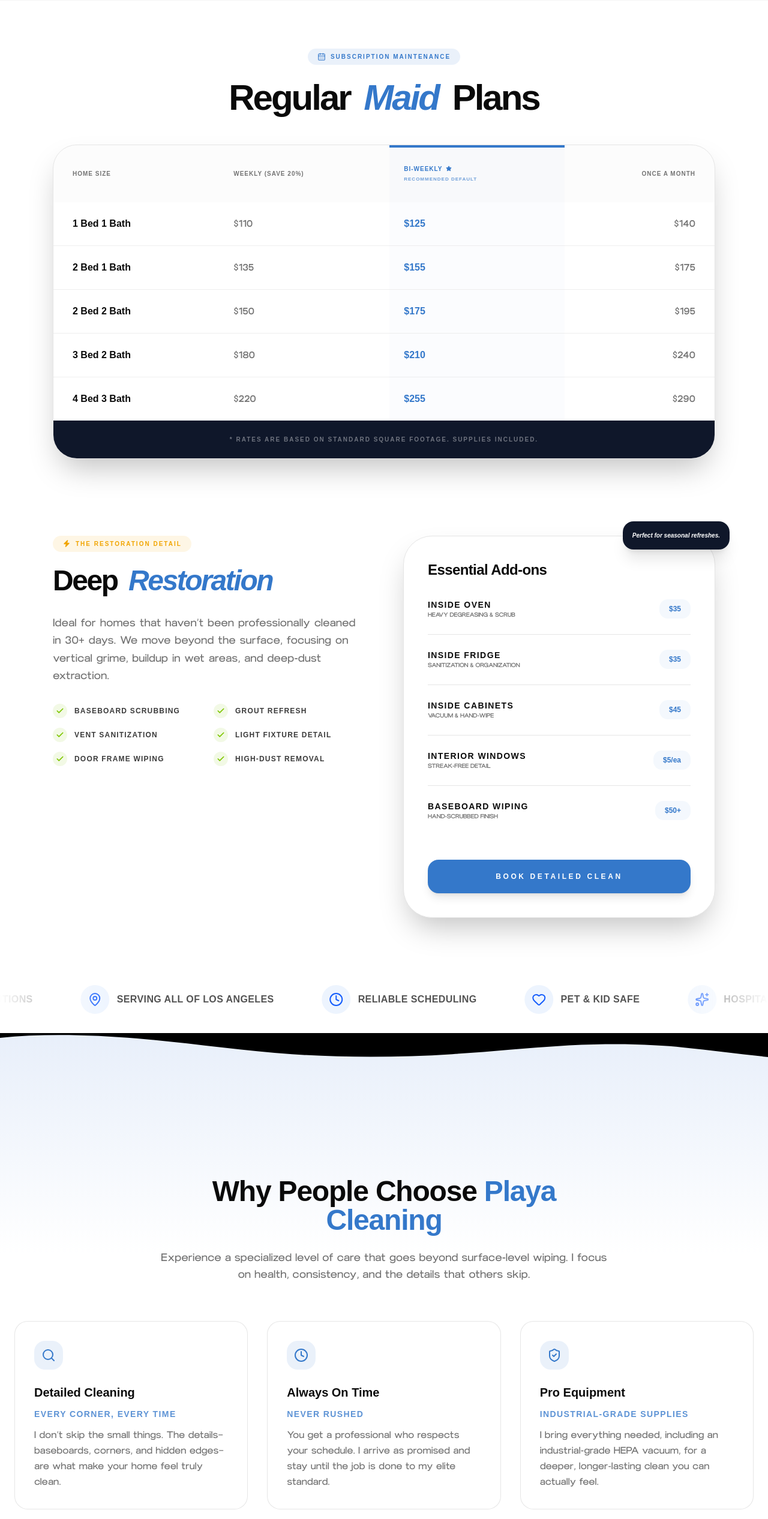
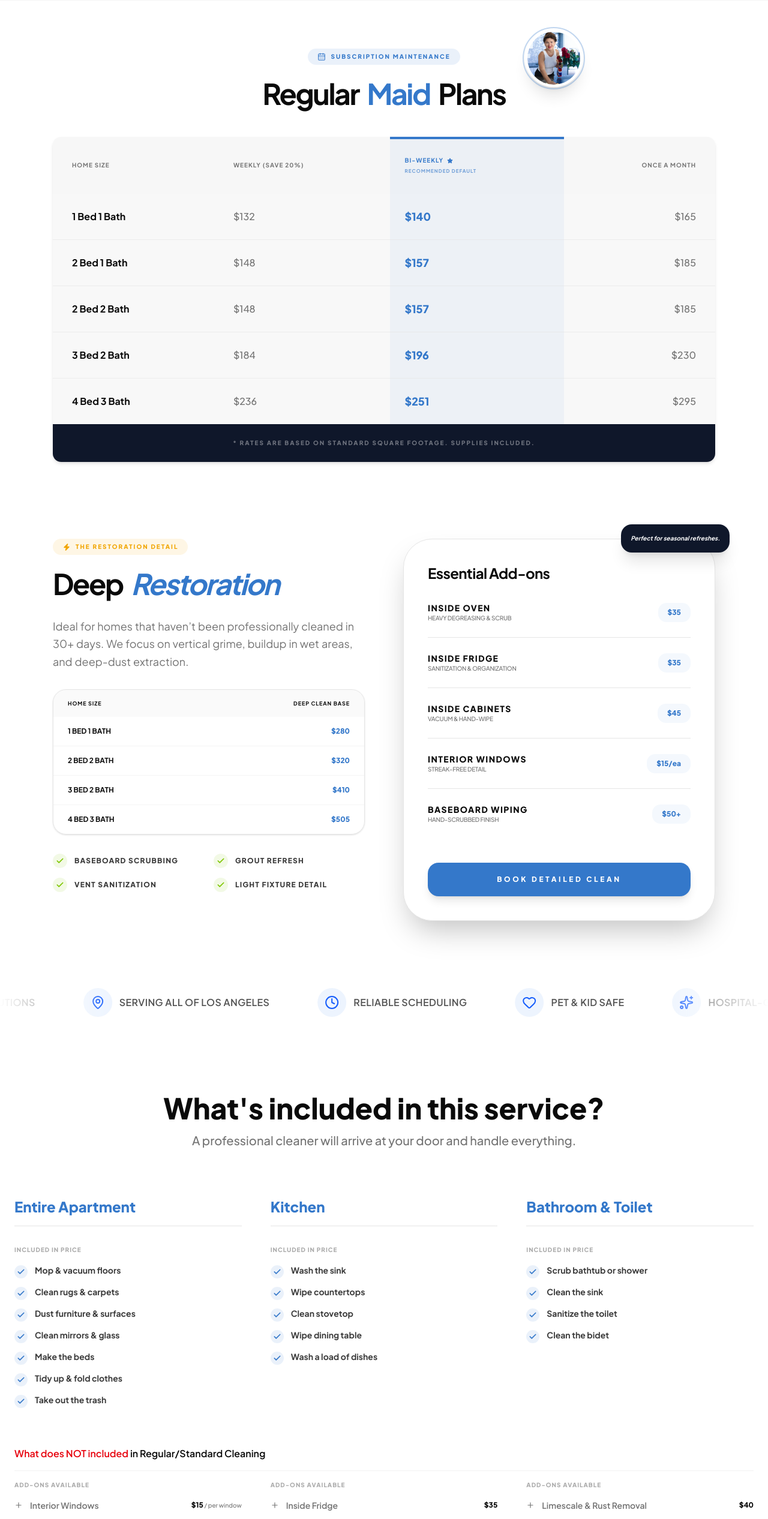
Before and after one commit to mikohan/playa_cleaning, a Next.js app: page /pricing in a window 1280 px wide. Shown: the part 80-2612 px from the top of the page at 60% size. Built offline with nearby package versions, Linux system fonts and the light colour scheme; a web font is replaced by a local one.

Commit message:
Fixed prices

```diff
--- a/app/data/cleaning-details.ts
+++ /dev/null
@@ -1,110 +0,0 @@
-// Define the base scope used for Standard/Deep/Move-Out cleaning
-export const baseCleaningScope = {
-  general: {
-    title: "Entire Apartment",
-    included: [
-      "Mop & vacuum floors",
-      "Clean rugs & carpets",
-      "Dust furniture & surfaces",
-      "Clean mirrors & glass",
-      "Make the beds",
-      "Tidy up & fold clothes",
-      "Take out the trash",
-    ],
-    extras: [
-      { name: "Wash Windows", price: 25, unit: "per window" },
-      { name: "Balcony Glass", price: 60, unit: "per balcony" },
-      { name: "Pet Hair Removal", price: 35, unit: "" },
-      { name: "Bring Vacuum", price: 30, unit: "" },
-      { name: "Clean Balcony", price: 45, unit: "" },
-      { name: "Ironing", price: 40, unit: "per hour" },
-      { name: "Key Delivery/Pickup", price: 25, unit: "" },
-      { name: "Clean Walk-in Closet", price: 35, unit: "" },
-      { name: "Chandelier Cleaning", price: 20, unit: "per pc" },
-    ],
-  },
-  kitchen: {
-    title: "Kitchen",
-    included: [
-      "Wash the sink",
-      "Wipe countertops",
-      "Clean stovetop",
-      "Wipe dining table",
-      "Wash a load of dishes",
-    ],
-    extras: [
-      { name: "Inside Fridge", price: 35, unit: "" },
-      { name: "Inside Oven", price: 40, unit: "" },
-      { name: "Inside Microwave", price: 15, unit: "" },
-      { name: "Inside Kitchen Cabinets", price: 45, unit: "" },
-      { name: "Deep Kitchen Scrub", price: 65, unit: "" },
-    ],
-  },
-  bathroom: {
-    title: "Bathroom & Toilet",
-    included: [
-      "Scrub bathtub or shower",
-      "Clean the sink",
-      "Sanitize the toilet",
-      "Clean the bidet",
-    ],
-    extras: [
-      { name: "Limescale & Rust Removal", price: 40, unit: "" },
-      { name: "Clean Pet Litter Box", price: 15, unit: "" },
-    ],
-  },
-}
-
-// Define the specialized scope for Upholstery (Angara Streamers style)
-export const upholsteryScope = {
-  sofa: {
-    title: "Sofa & Sectional",
-    included: [
-      "High-pressure steam extraction",
-      "Eco-friendly pre-treatment",
-      "Fabric-safe stain removal",
-      "Deodorizing treatment",
-    ],
-    extras: [
-      { name: "Fabric Protector (Scotchgard)", price: 45, unit: "per sofa" },
-      { name: "Deep Pet Odor Treatment", price: 50, unit: "" },
-    ],
-  },
-  mattress: {
-    title: "Mattresses & Rugs",
-    included: [
-      "UV Sanitization",
-      "Dust mite removal",
-      "Steam cleaning",
-      "Anti-allergen finish",
-    ],
-    extras: [{ name: "Pillow Sanitization", price: 15, unit: "per pc" }],
-  },
-  technical: {
-    title: "Equipment & Tech",
-    included: [
-      "Industrial Mytee Solution Hose",
-      "High-heat steam (210°F)",
-      "Non-toxic cleaning agents",
-    ],
-    extras: [],
-  },
-}
-
-/**
- * Helper function to select the right data based on the URL slug
- */
-export function getScopeBySlug(slug: string) {
-  switch (slug) {
-    case "upholstery-cleaning":
-    case "carpet-cleaning":
-      return upholsteryScope
-
-    // You can add more specific cases here as you build out your 8 services
-    // case "commercial-cleaning":
-    //   return commercialScope;
-
-    default:
-      return baseCleaningScope
-  }
-}
--- a/app/data/pricing.ts
+++ b/app/data/pricing.ts
@@ -2,9 +2,6 @@
  * PRICING SOURCE OF TRUTH
  */
 import {
-  Plus,
-  Minus,
-  Check,
   Refrigerator,
   Cookie,
   Eye,
@@ -12,8 +9,6 @@
   Waves,
   Zap,
   ShieldCheck,
-  ArrowRight,
-  Info,
   Fence,
 } from "lucide-react"
 
@@ -61,8 +56,16 @@
     pets: { label: "Patio/Balcony", price: 45, icon: Fence },
     windows: { label: "Interior Windows", price: 15, icon: Waves },
     blinds: { label: "Hand-Wipe Blinds", price: 12, icon: Eye },
+    cabinets: { label: "Inside Cabinets", price: 45, icon: Zap },
+    microwave: { label: "Inside Microwave", price: 15, icon: Zap },
+    limescale: {
+      label: "Limescale & Rust Removal",
+      price: 40,
+      icon: ShieldCheck,
+    },
   },
 }
+
 // Define helper types based on the matrix keys
 type BedCount = keyof typeof PRICING_MATRICES.STANDARD
 type BathCount = string // We use string here to allow for "5+"
@@ -75,27 +78,27 @@
 
 export const DEEP_CLEANING_ADDONS = [
   {
-    item: "Inside Oven",
-    price: 35,
-    displayPrice: "$35",
+    item: PRICING_ADDONS.addons.oven.label,
+    price: PRICING_ADDONS.addons.oven.price,
+    displayPrice: `$${PRICING_ADDONS.addons.oven.price}`,
     desc: "Heavy degreasing & scrub",
   },
   {
-    item: "Inside Fridge",
-    price: 35,
-    displayPrice: "$35",
+    item: PRICING_ADDONS.addons.fridge.label,
+    price: PRICING_ADDONS.addons.fridge.price,
+    displayPrice: `$${PRICING_ADDONS.addons.fridge.price}`,
     desc: "Sanitization & organization",
   },
   {
-    item: "Inside Cabinets",
-    price: 45,
-    displayPrice: "$45",
+    item: PRICING_ADDONS.addons.cabinets.label,
+    price: PRICING_ADDONS.addons.cabinets.price,
+    displayPrice: `$${PRICING_ADDONS.addons.cabinets.price}`,
     desc: "Vacuum & hand-wipe",
   },
   {
-    item: "Interior Windows",
-    price: 5,
-    displayPrice: "$5/ea",
+    item: PRICING_ADDONS.addons.windows.label,
+    price: PRICING_ADDONS.addons.windows.price,
+    displayPrice: `$${PRICING_ADDONS.addons.windows.price}/ea`,
     desc: "Streak-free detail",
   },
   {
@@ -110,10 +113,7 @@
  * Helper to get a calculated row for the Regular Cleaning table
  */
 export function getRegularPricingRow(beds: BedCount, baths: BathCount) {
-  // 1. Get the sub-object for bedrooms
   const bedEntry = PRICING_MATRICES.STANDARD[beds]
-
-  // 2. Cast the sub-object so we can index it with a string (the bathrooms)
   const base = (bedEntry as Record<string, number>)[baths] || 0
 
   return {
@@ -123,3 +123,138 @@
     monthly: base,
   }
 }
+
+// Define the base scope used for Standard/Deep/Move-Out cleaning
+export const baseCleaningScope = {
+  general: {
+    title: "Entire Apartment",
+    included: [
+      "Mop & vacuum floors",
+      "Clean rugs & carpets",
+      "Dust furniture & surfaces",
+      "Clean mirrors & glass",
+      "Make the beds",
+      "Tidy up & fold clothes",
+      "Take out the trash",
+    ],
+    extras: [
+      {
+        name: PRICING_ADDONS.addons.windows.label,
+        price: PRICING_ADDONS.addons.windows.price,
+        unit: "per window",
+      },
+      { name: "Balcony Glass", price: 60, unit: "per balcony" },
+      { name: "Pet Hair Removal", price: 35, unit: "" },
+      { name: "Bring Vacuum", price: 30, unit: "" },
+      {
+        name: PRICING_ADDONS.addons.pets.label,
+        price: PRICING_ADDONS.addons.pets.price,
+        unit: "",
+      },
+      { name: "Ironing", price: 40, unit: "per hour" },
+      { name: "Key Delivery/Pickup", price: 25, unit: "" },
+      { name: "Clean Walk-in Closet", price: 35, unit: "" },
+      { name: "Chandelier Cleaning", price: 20, unit: "per pc" },
+    ],
+  },
+  kitchen: {
+    title: "Kitchen",
+    included: [
+      "Wash the sink",
+      "Wipe countertops",
+      "Clean stovetop",
+      "Wipe dining table",
+      "Wash a load of dishes",
+    ],
+    extras: [
+      {
+        name: PRICING_ADDONS.addons.fridge.label,
+        price: PRICING_ADDONS.addons.fridge.price,
+        unit: "",
+      },
+      {
+        name: PRICING_ADDONS.addons.oven.label,
+        price: PRICING_ADDONS.addons.oven.price,
+        unit: "",
+      },
+      {
+        name: PRICING_ADDONS.addons.microwave.label,
+        price: PRICING_ADDONS.addons.microwave.price,
+        unit: "",
+      },
+      {
+        name: PRICING_ADDONS.addons.cabinets.label,
+        price: PRICING_ADDONS.addons.cabinets.price,
+        unit: "",
+      },
+      { name: "Deep Kitchen Scrub", price: 65, unit: "" },
+    ],
+  },
+  bathroom: {
+    title: "Bathroom & Toilet",
+    included: [
+      "Scrub bathtub or shower",
+      "Clean the sink",
+      "Sanitize the toilet",
+      "Clean the bidet",
+    ],
+    extras: [
+      {
+        name: PRICING_ADDONS.addons.limescale.label,
+        price: PRICING_ADDONS.addons.limescale.price,
+        unit: "",
+      },
+      { name: "Clean Pet Litter Box", price: 15, unit: "" },
+    ],
+  },
+}
+
+// Define the specialized scope for Upholstery (Angara Streamers style)
+export const upholsteryScope = {
+  sofa: {
+    title: "Sofa & Sectional",
+    included: [
+      "High-pressure steam extraction",
+      "Eco-friendly pre-treatment",
+      "Fabric-safe stain removal",
+      "Deodorizing treatment",
+    ],
+    extras: [
+      { name: "Fabric Protector (Scotchgard)", price: 45, unit: "per sofa" },
+      { name: "Deep Pet Odor Treatment", price: 50, unit: "" },
+    ],
+  },
+  mattress: {
+    title: "Mattresses & Rugs",
+    included: [
+      "UV Sanitization",
+      "Dust mite removal",
+      "Steam cleaning",
+      "Anti-allergen finish",
+    ],
+    extras: [{ name: "Pillow Sanitization", price: 15, unit: "per pc" }],
+  },
+  technical: {
+    title: "Equipment & Tech",
+    included: [
+      "Industrial Mytee Solution Hose",
+      "High-heat steam (210°F)",
+      "Non-toxic cleaning agents",
+    ],
+    extras: [],
+  },
+}
+
+/**
+ * Helper function to select the right data based on the URL slug
+ */
+export function getScopeBySlug(slug: string) {
+  switch (slug) {
+    case "upholstery-cleaning":
+    case "carpet-cleaning":
+      return upholsteryScope
+
+    default:
+      return baseCleaningScope
+  }
+}
--- a/app/pricing/page.tsx
+++ b/app/pricing/page.tsx
@@ -7,15 +7,16 @@
 import { BenefitsSection } from "@/components/cleaning/BenefitsSection"
 import { CallToAction } from "@/components/cleaning/CallToAction"
 import { ServiceComparison } from "@/components/cleaning/ServiceComparison"
-import { CleaningCalculator } from "@/components/cleaning/CleaningCalculator"
 import CleaningPriceTable from "@/components/newCleaning/CleainingPricingTable"
+import { ServiceScope } from "@/components/newCleaning/ServiceScope"
 
 export default function Page() {
   return (
-    <div>
+    <div className="font-jakarta">
       <Navbar />
       <CleaningPriceTable />
       <LogoTicker />
+      <ServiceScope />
       <BenefitsSection />
       <CallToAction />
       <WhyMe />
--- a/components/newCleaning/CleainingPricingTable.tsx
+++ b/components/newCleaning/CleainingPricingTable.tsx
@@ -1,23 +1,30 @@
 "use client"
 
 import React from "react"
-import { Check, Info, Zap, CalendarDays, Star } from "lucide-react"
-import { cn } from "@/lib/utils"
+import { Check, Zap, CalendarDays, Star } from "lucide-react"
+import {
+  getRegularPricingRow,
+  PRICING_MATRICES,
+  DEEP_CLEANING_ADDONS,
+} from "@/app/data/pricing" // Adjust this path to where your source of truth lives
+import Image from "next/image"
+import AliciaImage from "@/public/images/cleaning/hero-4.webp"
 
-const regularPricing = [
-  { rooms: "1 Bed 1 Bath", weekly: 110, biweekly: 125, monthly: 140 },
-  { rooms: "2 Bed 1 Bath", weekly: 135, biweekly: 155, monthly: 175 },
-  { rooms: "2 Bed 2 Bath", weekly: 150, biweekly: 175, monthly: 195 },
-  { rooms: "3 Bed 2 Bath", weekly: 180, biweekly: 210, monthly: 240 },
-  { rooms: "4 Bed 3 Bath", weekly: 220, biweekly: 255, monthly: 290 },
+// Define the rows you want to display for the Regular Table
+const regularRows = [
+  getRegularPricingRow("1", "1"),
+  getRegularPricingRow("2", "1"),
+  getRegularPricingRow("2", "2"),
+  getRegularPricingRow("3", "2"),
+  getRegularPricingRow("4", "3"),
 ]
 
-const deepCleaningAddons = [
-  { item: "Inside Oven", price: "$35", desc: "Heavy degreasing & scrub" },
-  { item: "Inside Fridge", price: "$35", desc: "Sanitization & organization" },
-  { item: "Inside Cabinets", price: "$45", desc: "Vacuum & hand-wipe" },
-  { item: "Interior Windows", price: "$5/ea", desc: "Streak-free detail" },
-  { item: "Baseboard Wiping", price: "$50+", desc: "Hand-scrubbed finish" },
+// Extract specific rows for the Deep Cleaning table from the DEEP matrix
+const deepRows = [
+  { label: "1 Bed 1 Bath", price: PRICING_MATRICES.DEEP["1"]["1"] },
+  { label: "2 Bed 2 Bath", price: PRICING_MATRICES.DEEP["2"]["2"] },
+  { label: "3 Bed 2 Bath", price: PRICING_MATRICES.DEEP["3"]["2"] },
+  { label: "4 Bed 3 Bath", price: PRICING_MATRICES.DEEP["4"]["3"] },
 ]
 
 export default function CleaningPricing() {
@@ -25,24 +32,38 @@
     <div className="space-y-32 py-20">
       {/* 1. REGULAR CLEANING - RECURRING FREQUENCY TABLE */}
       <section className="container mx-auto max-w-6xl px-6">
-        <div className="mb-12 text-center">
+        <div className="relative mb-12 text-center">
           <div className="inline-flex items-center gap-2 rounded-full bg-primary-blue/10 px-4 py-1.5 text-[10px] font-black tracking-[0.2em] text-primary-blue uppercase">
             <CalendarDays size={14} /> Subscription Maintenance
           </div>
-          <h2 className="mt-6 text-5xl font-bold tracking-tighter [word-spacing:0.15em] md:text-6xl">
-            Regular <span className="text-primary-blue italic">Maid</span> Plans
+          <h2 className="mt-6 text-3xl font-bold tracking-tighter [word-spacing:0.15em] md:text-5xl">
+            Regular <span className="text-primary-blue">Maid</span> Plans
           </h2>
+          {/* The Round Image with Double Border */}
+          <div className="absolute hidden md:-top-8 md:right-1/5 md:block md:h-24 md:w-24">
+            <div className="relative h-full w-full rounded-full border-2 border-white shadow-xl md:border-4">
+              {/* Outer Border Ring */}
+              <div className="absolute -inset-2 rounded-full border-2 border-primary-blue/30" />
+
+              {/* The Image */}
+              <Image
+                src={AliciaImage}
+                alt="Cleaning Professional"
+                className="h-full w-full rounded-full object-cover"
+                priority
+              />
+            </div>
+          </div>
         </div>
 
-        <div className="relative overflow-hidden rounded-[2.5rem] border border-border bg-card shadow-2xl">
+        <div className="relative overflow-hidden rounded-xl bg-muted-foreground/5 shadow-md">
           <div className="overflow-x-auto">
             <table className="w-full border-collapse text-left">
               <thead>
                 <tr className="bg-muted/30 text-[10px] font-black tracking-widest text-muted-foreground uppercase">
                   <th className="px-8 py-8">Home Size</th>
                   <th className="px-6 py-8">Weekly (Save 20%)</th>
-                  {/* Default/Featured Column Header */}
-                  <th className="relative bg-primary-blue/[0.02] px-6 py-8 text-primary-blue">
+                  <th className="relative bg-primary-blue/5 px-6 py-8 text-primary-blue">
                     <div className="absolute top-0 right-0 left-0 h-1 bg-primary-blue" />
                     <span className="flex items-center gap-1.5">
                       Bi-Weekly <Star size={10} className="fill-primary-blue" />
@@ -55,19 +76,18 @@
                 </tr>
               </thead>
               <tbody className="divide-y divide-border/60">
-                {regularPricing.map((row) => (
+                {regularRows.map((row) => (
                   <tr
-                    key={row.rooms}
+                    key={row.label}
                     className="group transition-colors hover:bg-muted/20"
                   >
                     <td className="px-8 py-6 font-bold text-foreground">
-                      {row.rooms}
+                      {row.label}
                     </td>
                     <td className="px-6 py-6 font-medium text-muted-foreground">
                       ${row.weekly}
                     </td>
-                    {/* Default/Featured Column Body */}
-                    <td className="bg-primary-blue/[0.02] px-6 py-6 font-black text-primary-blue">
+                    <td className="bg-primary-blue/5 px-6 py-6 text-lg font-black text-primary-blue">
                       ${row.biweekly}
                     </td>
                     <td className="px-6 py-6 pr-8 text-right font-medium text-muted-foreground">
@@ -103,9 +123,33 @@
 
             <p className="text-lg leading-relaxed text-muted-foreground [word-spacing:0.05em]">
               Ideal for homes that haven’t been professionally cleaned in 30+
-              days. We move beyond the surface, focusing on vertical grime,
-              buildup in wet areas, and deep-dust extraction.
+              days. We focus on vertical grime, buildup in wet areas, and
+              deep-dust extraction.
             </p>
+
+            {/* NEW: Deep Cleaning Base Price Table */}
+            <div className="overflow-hidden rounded-3xl border border-border bg-card/50 shadow-sm">
+              <table className="w-full text-left">
+                <thead className="bg-muted/50 text-[9px] font-black tracking-widest uppercase">
+                  <tr>
+                    <th className="px-6 py-4">Home Size</th>
+                    <th className="px-6 py-4 text-right">Deep Clean Base</th>
+                  </tr>
+                </thead>
+                <tbody className="divide-y divide-border/40">
+                  {deepRows.map((row) => (
+                    <tr key={row.label}>
+                      <td className="px-6 py-4 text-xs font-bold uppercase">
+                        {row.label}
+                      </td>
+                      <td className="px-6 py-4 text-right text-xs font-black text-primary-blue">
+                        ${row.price}
+                      </td>
+                    </tr>
+                  ))}
+                </tbody>
+              </table>
+            </div>
 
             <div className="grid grid-cols-1 gap-4 sm:grid-cols-2">
               {[
@@ -113,8 +157,6 @@
                 "Grout Refresh",
                 "Vent Sanitization",
                 "Light Fixture Detail",
-                "Door Frame Wiping",
-                "High-Dust Removal",
               ].map((feature) => (
                 <div key={feature} className="flex items-center gap-3">
                   <div className="flex h-6 w-6 items-center justify-center rounded-full bg-accent-green/10 text-accent-green">
@@ -129,7 +171,6 @@
           </div>
 
           <div className="relative">
-            {/* Alicia Quote Overlay (Optional styling touch) */}
             <div className="absolute -top-6 -right-6 z-10 hidden rounded-2xl bg-footer p-4 shadow-xl lg:block">
               <p className="text-[10px] font-bold text-white italic">
                 {"Perfect for seasonal refreshes."}
@@ -141,7 +182,7 @@
                 Essential Add-ons
               </h3>
               <div className="space-y-6">
-                {deepCleaningAddons.map((addon) => (
+                {DEEP_CLEANING_ADDONS.map((addon) => (
                   <div
                     key={addon.item}
                     className="group flex items-center justify-between border-b border-border pb-6 last:border-0"
@@ -155,12 +196,12 @@
                       </p>
                     </div>
                     <span className="rounded-xl bg-primary-blue/5 px-4 py-2 text-xs font-black text-primary-blue">
-                      {addon.price}
+                      {addon.displayPrice}
                     </span>
                   </div>
                 ))}
               </div>
-              <button className="mt-10 w-full rounded-2xl bg-primary-blue py-5 text-xs font-black tracking-[0.3em] text-white uppercase shadow-lg transition-all hover:scale-[1.02] hover:shadow-primary-blue/20 active:scale-95">
+              <button className="mt-10 w-full rounded-2xl bg-primary-blue py-5 text-xs font-black tracking-[0.3em] text-white uppercase shadow-lg transition-all hover:scale-[1.02] active:scale-95">
                 Book Detailed Clean
               </button>
             </div>
--- a/components/newCleaning/ServiceScope.tsx
+++ b/components/newCleaning/ServiceScope.tsx
@@ -3,13 +3,17 @@
 import React from "react"
 import { Check, Plus, Sparkles } from "lucide-react"
 // Assuming your data file can handle slug-based lookups
-import { upholsteryScope, getScopeBySlug } from "@/app/data/cleaning-details"
+import { upholsteryScope, getScopeBySlug } from "@/app/data/pricing"
+import Image from "next/image"
+import AliciaImage from "@/public/images/cleaning/hero-4.webp"
 
 interface ServiceScopeProps {
   serviceSlug?: string // Consistent naming with your new routes
 }
 
-export const ServiceScope = ({ serviceSlug }: ServiceScopeProps) => {
+export const ServiceScope = ({
+  serviceSlug = "house-cleaning",
+}: ServiceScopeProps) => {
   // Use a helper to get specific data for Upholstery, Move-out, etc.
   // Falls back to the general scope if no slug matches
   const displayScope = serviceSlug
@@ -19,7 +23,7 @@
   const sections = Object.entries(displayScope)
 
   return (
-    <section className="mx-auto max-w-7xl pt-24">
+    <section className="mx-auto max-w-7xl py-24">
       <div className="container mx-auto px-6">
         <div className="mb-20 text-center">
           <h2 className="mb-4 text-4xl font-black text-foreground md:text-5xl">
@@ -67,7 +71,14 @@
           </div>
 
           {/* BOTTOM ROW: Add-ons Only */}
-          <div className="grid grid-cols-1 gap-12 border-t border-border/50 pt-12 md:grid-cols-3">
+          <div className="mb-4 font-semibold text-destructive">
+            What does NOT included
+            <span className="text-foreground">
+              {" "}
+              in Regular/Standard Cleaning
+            </span>
+          </div>
+          <div className="grid grid-cols-1 gap-12 border-t border-border/50 pt-4 md:grid-cols-3">
             {sections.map(([key, section]) => (
               <div key={`${key}-bottom`} className="space-y-4">
                 {section.extras && section.extras.length > 0 && (
```
